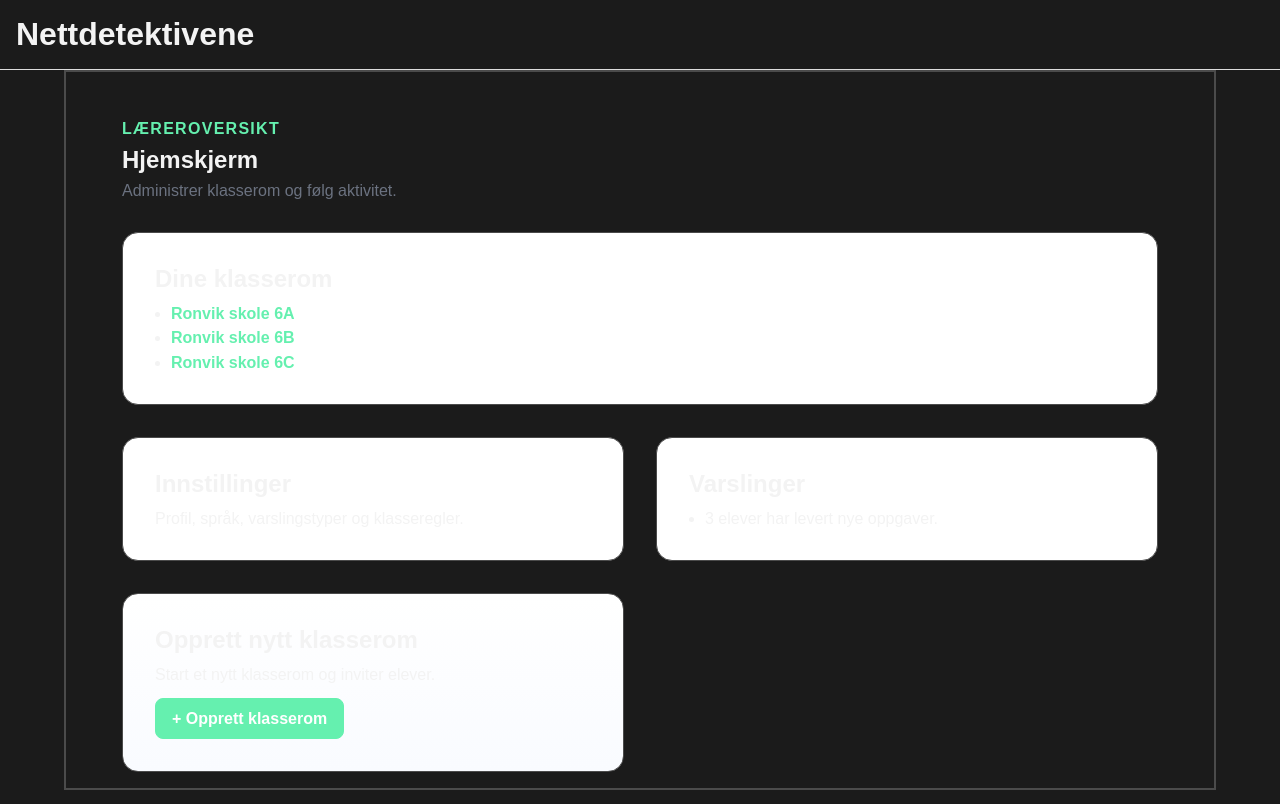
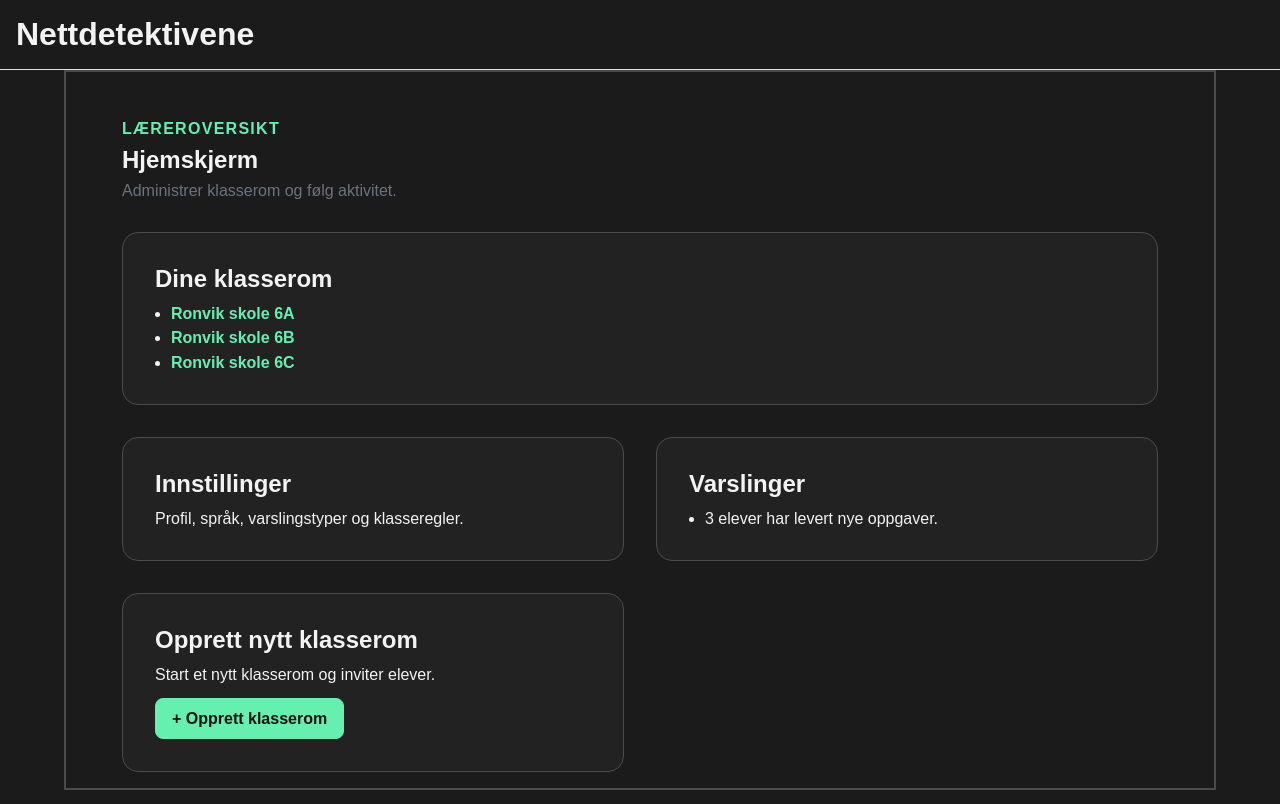
Before and after one commit to moss-flower/nettdetektivene-systemutvkling2, a Nuxt app in the folder frontend/: page /teacherOverview in a window 1280 px wide. Built offline with nearby package versions, Linux system fonts and the light colour scheme.

Commit message:
refactor(teacherOverview): change card backgrounds

```diff
--- a/frontend/app/pages/teacherOverview.vue
+++ b/frontend/app/pages/teacherOverview.vue
@@ -82,7 +82,7 @@ h1 {
 .panel {
   border: 1px solid var(--border);
   border-radius: 1rem;
-  background: #fff;
+  background: #222;
   padding: var(--space-4);
 }
 
@@ -108,7 +108,7 @@ h2 {
 }
 
 .panel--highlight {
-  background: linear-gradient(180deg, #ffffff 0%, #f9fbff 100%);
+  background: #222;
 }
 
 button {
@@ -117,7 +117,7 @@ button {
   border: 1px solid var(--primary);
   border-radius: 0.5rem;
   background: var(--primary);
-  color: #fff;
+  color: #111;
   font-weight: 600;
   cursor: pointer;
 }
```
